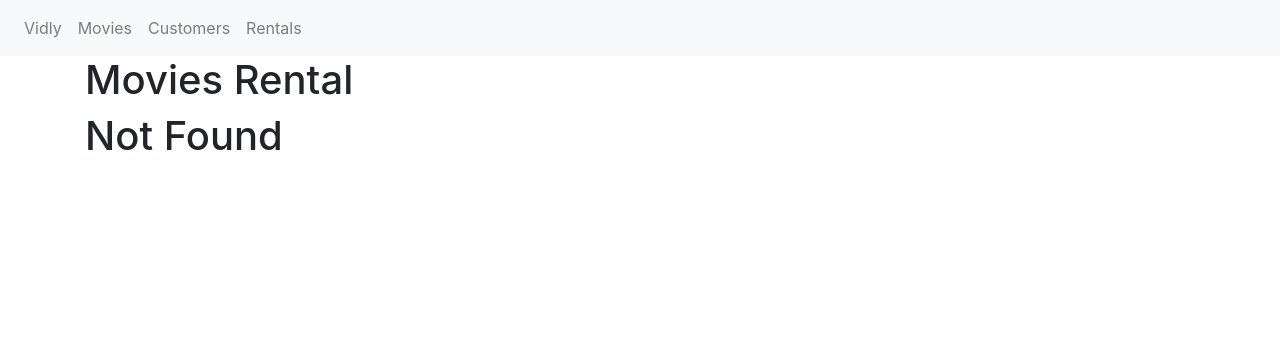
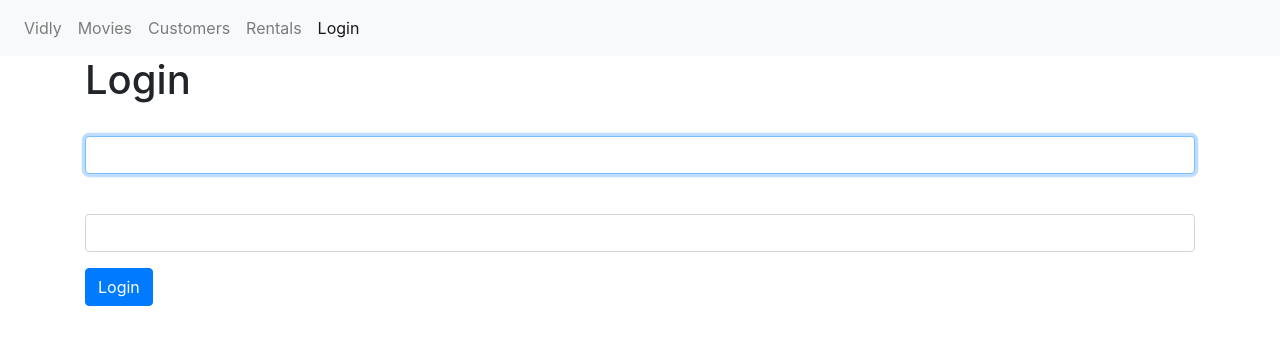
Before and after one commit to sithwin/react-vidly, a React (Create React App) app: page /login in a window 1280 px wide. Before the commit this address led to /not-found. Shown: the top 344 px of the page. Built offline with nearby package versions, Linux system fonts and the light colour scheme.

Commit message:
create login form

```diff
--- a/src/App.js
+++ b/src/App.js
@@ -8,18 +8,19 @@
 import Rentals from "./components/rentals";
 import NotFound from "./components/notFound";
 import MovieDetails from "./components/movieDetails";
+import LoginForm from "./components/loginForm";
 
 function App() {
   return (
     <div>
       <NavBar />
       <main className="container">
-        <h1>Movies Rental</h1>
         <Switch>
           <Route path="/movies/:id" component={MovieDetails}></Route>
           <Route path="/movies" component={Movies}></Route>
           <Route path="/customers" component={Customers}></Route>
           <Route path="/Rentals" component={Rentals}></Route>
+          <Route path="/login" component={LoginForm}></Route>
           <Route path="/not-found" component={NotFound} />
           <Route path="/" exact component={Movies} />
           <Redirect to="/not-found" />
--- /dev/null
+++ b/src/components/loginForm.jsx
@@ -0,0 +1,49 @@
+import React, { Component } from "react";
+
+class LoginForm extends Component {
+  state = {
+    account: {
+      userName: "",
+      password: "",
+    },
+  };
+
+  handleSubmit = (e) => {
+    e.preventDefault();
+    console.log("Submitted");
+  };
+
+  handleChange = (e) => {
+    const account = { ...this.state.account };
+    account.userName = e.currentTarget.value;
+    this.setState({ account });
+  };
+
+  render() {
+    return (
+      <div>
+        <h1>Login</h1>
+        <form onSubmit={this.handleSubmit}>
+          <div className="form-group">
+            <label htmlFor="userName"></label>
+            <input
+              value={this.state.account.userName}
+              onChange={this.handleChange}
+              autoFocus
+              id="userName"
+              type="text"
+              className="form-control"
+            />
+          </div>
+          <div className="form-group">
+            <label htmlFor="password"></label>
+            <input id="password" type="text" className="form-control" />
+          </div>
+          <button className="btn btn-primary">Login</button>
+        </form>
+      </div>
+    );
+  }
+}
+
+export default LoginForm;
--- a/src/components/navbar.jsx
+++ b/src/components/navbar.jsx
@@ -17,6 +17,9 @@
         <NavLink className="nav-item nav-link" to="/rentals">
           Rentals
         </NavLink>
+        <NavLink className="nav-item nav-link" to="/login">
+          Login
+        </NavLink>
       </div>
     </nav>
   );
```
